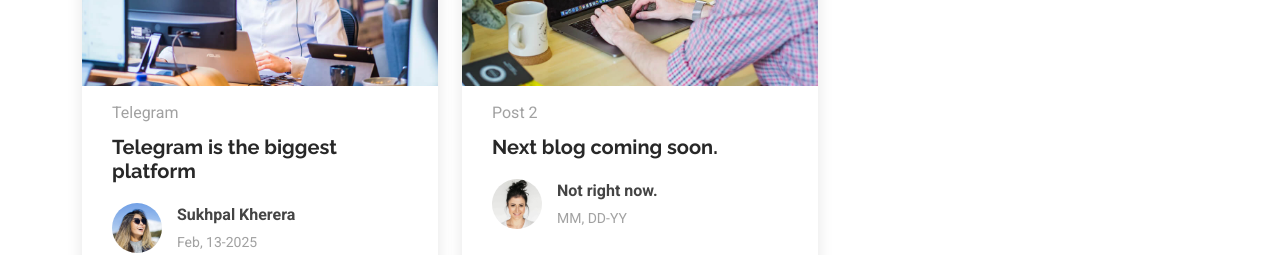
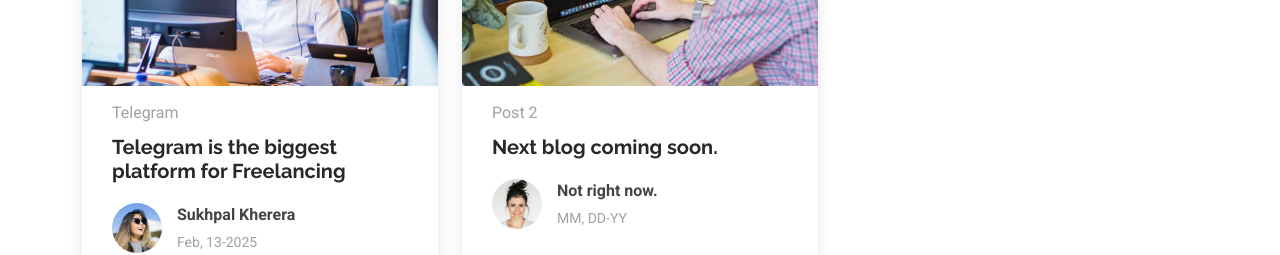
Before and after one commit to akshitbhatia2050-code/garudofficial.tech, a plain HTML site: page index.html in a window 1280 px wide. Shown: the part 4880-5135 px from the top of the page. Drawn offline with Linux system fonts and the light colour scheme; files whose address does not match are found by name.

Commit message:
Update index.html

```diff
--- a/index.html
+++ b/index.html
@@ -552,7 +552,7 @@
               <p class="post-category">Telegram</p>
 
               <h2 class="title">
-                <a href="blog-details.html">Telegram is the biggest platform</a>
+                <a href="blog-details.html">Telegram is the biggest platform for Freelancing</a>
               </h2>
 
               <div class="d-flex align-items-center">
```
